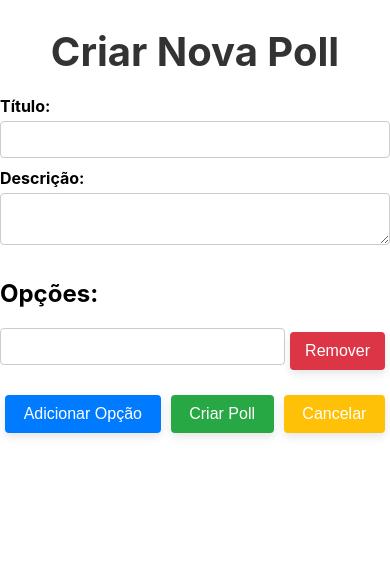
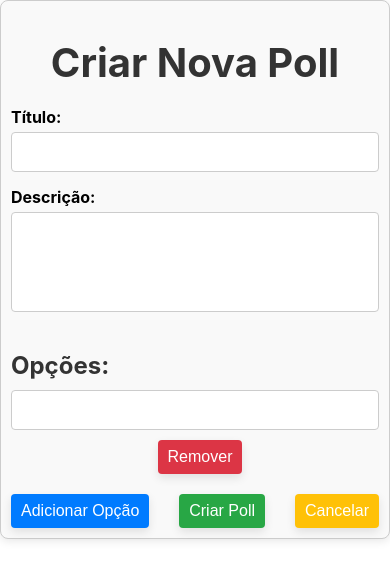
Before and after one commit to samuelrivelli/frontend-projeto-tecnico-tabia, a React (Create React App) app: page /create-poll in a window 390 px wide. Shown: the top 580 px of the page. Built offline with nearby package versions, Linux system fonts and the light colour scheme; sample sign-in values are in the browser's storage.

Commit message:
mudanca do css de edit poll

```diff
--- a/src/components/CreatePoll.tsx
+++ b/src/components/CreatePoll.tsx
@@ -49,7 +49,7 @@ const CreatePoll = () => {
   };
 
   return (
-    <div>
+    <div className="container"> {/* Adicione essa linha */}
       <h1>Criar Nova Poll</h1>
       <form onSubmit={handleSubmit}>
         <div>
@@ -105,6 +105,7 @@ const CreatePoll = () => {
       </form>
     </div>
   );
+
 };
 
 export default CreatePoll;
--- a/src/css/EditPoll.css
+++ b/src/css/EditPoll.css
@@ -1,32 +1,58 @@
+/* EditPoll.css */
+
 .container {
   max-width: 600px;
   margin: 0 auto;
   padding: 20px;
+  background-color: #f9f9f9;
   border: 1px solid #ccc;
   border-radius: 8px;
-    background-color: #f9f9f9;
   box-shadow: 0 2px 10px rgba(0, 0, 0, 0.1);
 }
 
 h1 {
   text-align: center;
   color: #333;
+  margin-bottom: 20px;
 }
 
 label {
+  font-weight: bold;
+  margin-bottom: 5px;
   display: block;
-    margin-bottom: 8px;
-    font-weight: bold;
 }
 
 input[type="text"],
 textarea {
   width: 100%;
   padding: 10px;
-    margin-bottom: 10px;
+  margin-bottom: 15px;
   border: 1px solid #ccc;
   border-radius: 4px;
   box-sizing: border-box;
+  font-size: 16px;
+}
+
+textarea {
+  resize: none;
+  height: 100px;
+}
+
+h2 {
+  margin-top: 20px;
+  margin-bottom: 10px;
+  color: #333;
+}
+
+.option-container {
+  display: flex;
+  align-items: center;
+  margin-bottom: 10px;
+}
+
+.option-container input[type="text"] {
+  flex-grow: 1;
+  margin-right: 10px;
 }
 
 .button-container {
@@ -36,13 +62,20 @@
 }
 
 button {
-    padding: 10px 15px;
+  padding: 10px 20px;
   border: none;
   border-radius: 4px;
   color: white;
   cursor: pointer;
-    flex-grow: 1;
-    margin: 0 5px;
+  transition: background-color 0.3s ease;
+}
+
+.add-button {
+  background-color: #007bff;
+}
+
+.add-button:hover {
+  background-color: #0056b3;
 }
 
 .save-button {
@@ -53,30 +86,13 @@
   background-color: #218838;
 }
 
-  .add-button {
-    background-color: #007bff;
-  }
-
-  .add-button:hover {
-    background-color: #0056b3;
-  }
-
 .remove-button {
   background-color: #dc3545;
+  margin-left: 10px;
 }
 
 .remove-button:hover {
   background-color: #c82333;
-  }
-
-  .option-container {
-    display: flex;
-    align-items: center;
-    margin-bottom: 10px;
-  }
-
-  .remove-option {
-    margin-left: 10px;
 }
 
 .cancel-button {
@@ -87,3 +103,22 @@
 .cancel-button:hover {
   background-color: #e0a800;
 }
+
+@media (max-width: 600px) {
+  .container {
+    padding: 10px;
+  }
+
+  button {
+    padding: 8px 10px;
+  }
+
+  .option-container {
+    flex-direction: column;
+  }
+
+  .option-container input[type="text"] {
+    margin-right: 0;
+    margin-bottom: 10px;
+  }
+}
```
Lines whose indentation alone changed are shown as unchanged.
